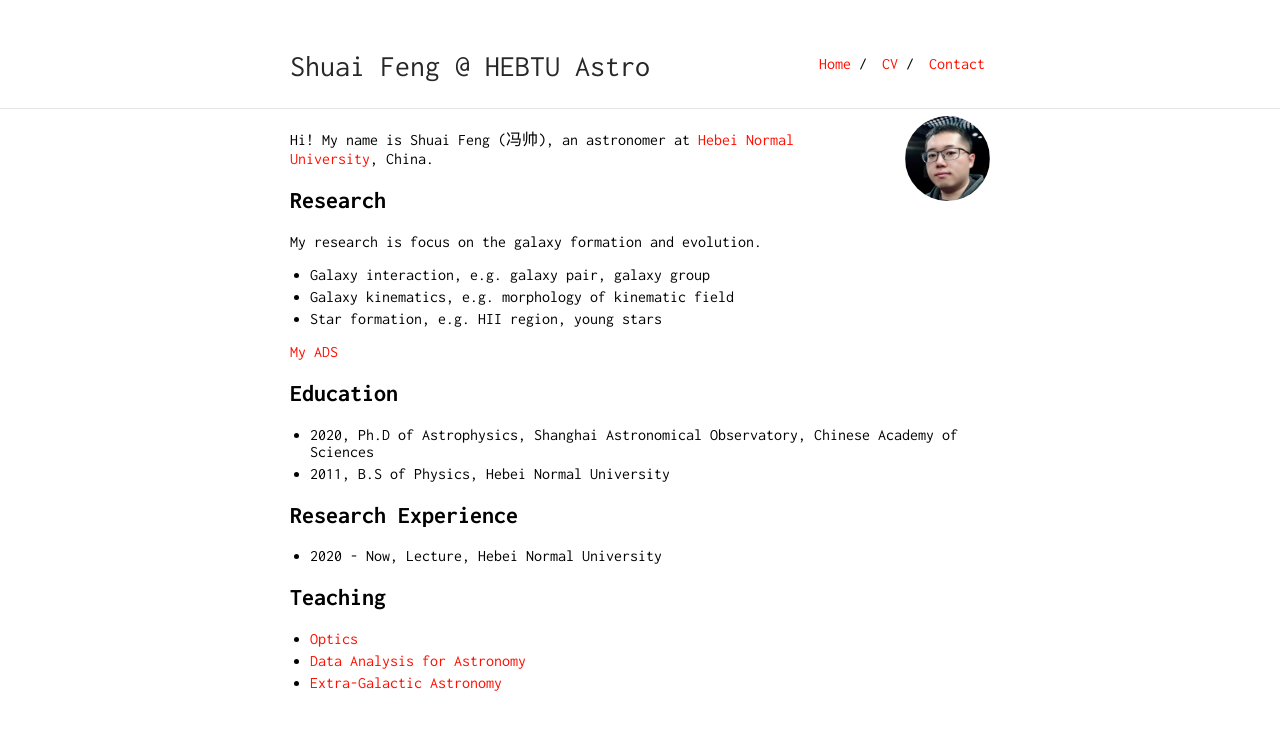
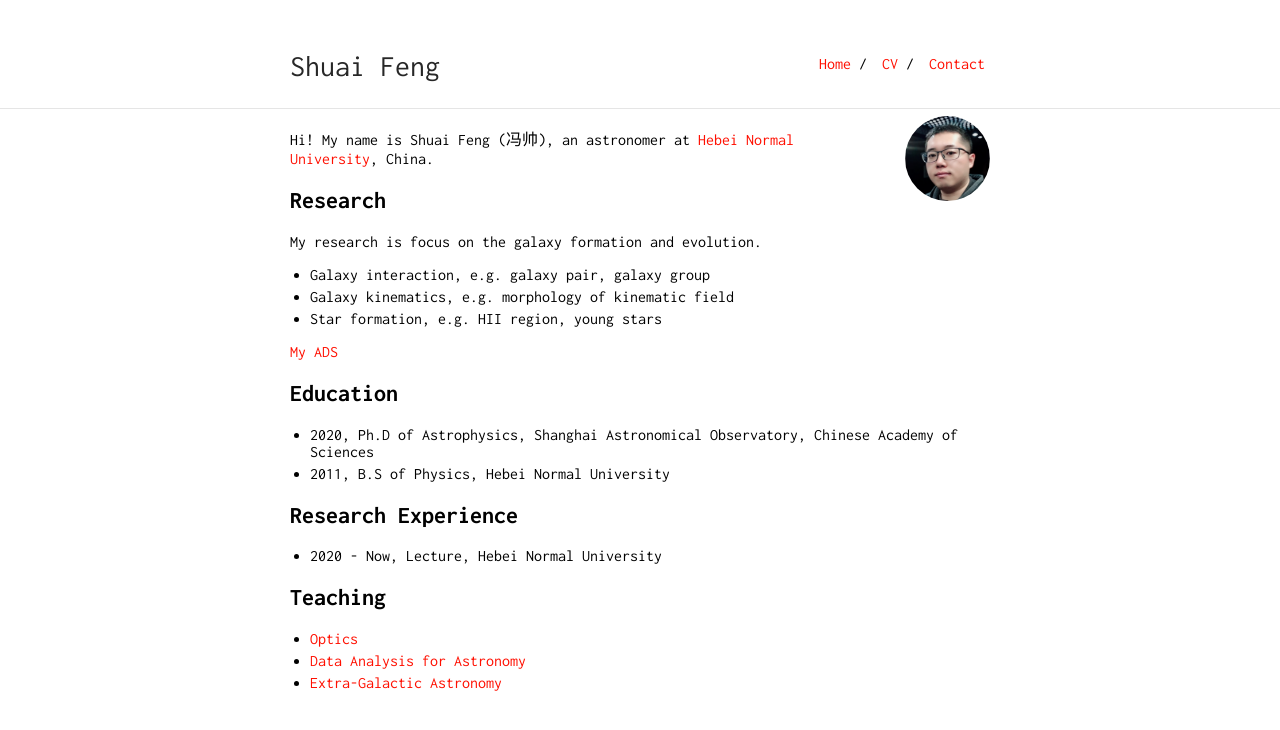
Before and after one commit to fengshuai0210/fengshuai0210.github.io, a Jekyll site: the page built from index.md, in a window 1280 px wide. Shown: the top 730 px of the page. Built offline with Jekyll 4.4.1, drawn with Linux system fonts in a browser that asks for light colours.

Commit message:
Update _config.yml

```diff
--- a/_config.yml
+++ b/_config.yml
@@ -1,4 +1,4 @@
-title: Shuai Feng @ HEBTU Astro
+title: Shuai Feng
 url: "https://fengshuai0210.github.io"
 baseurl: ""
 
```
